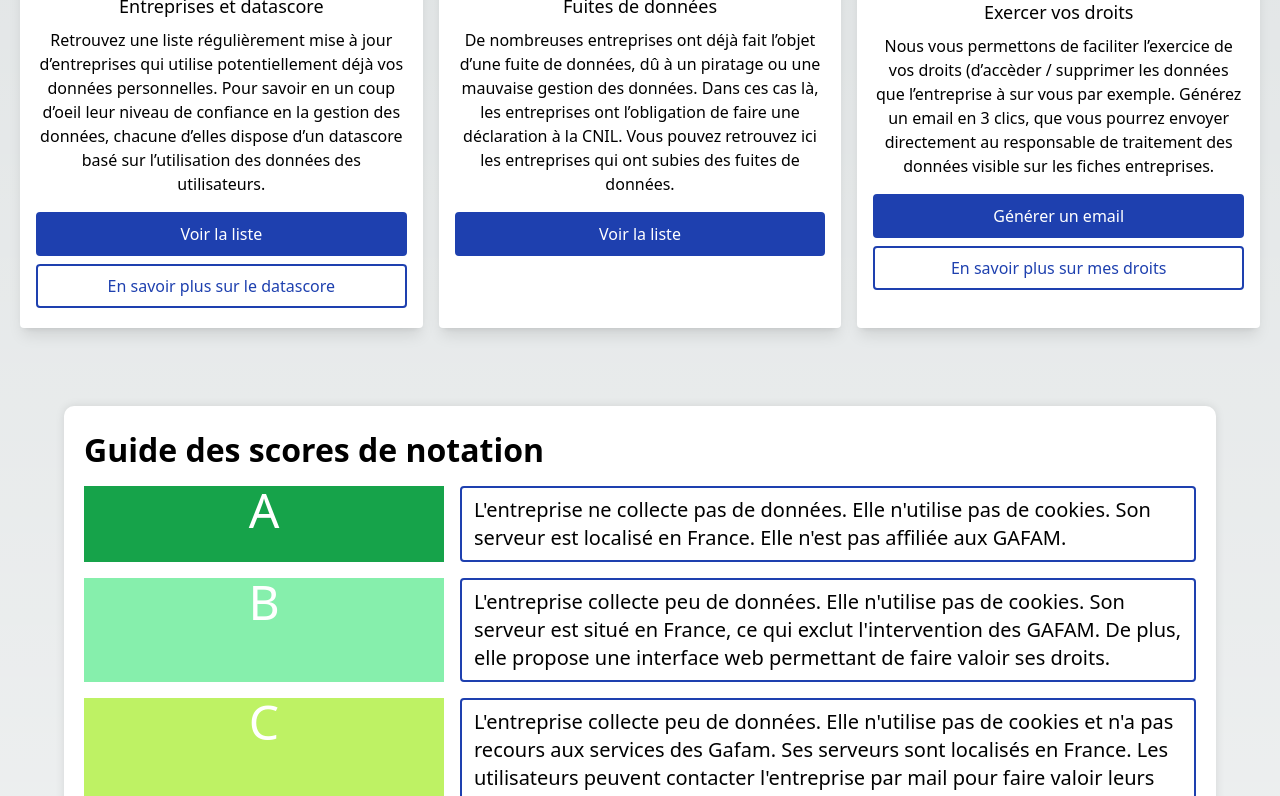
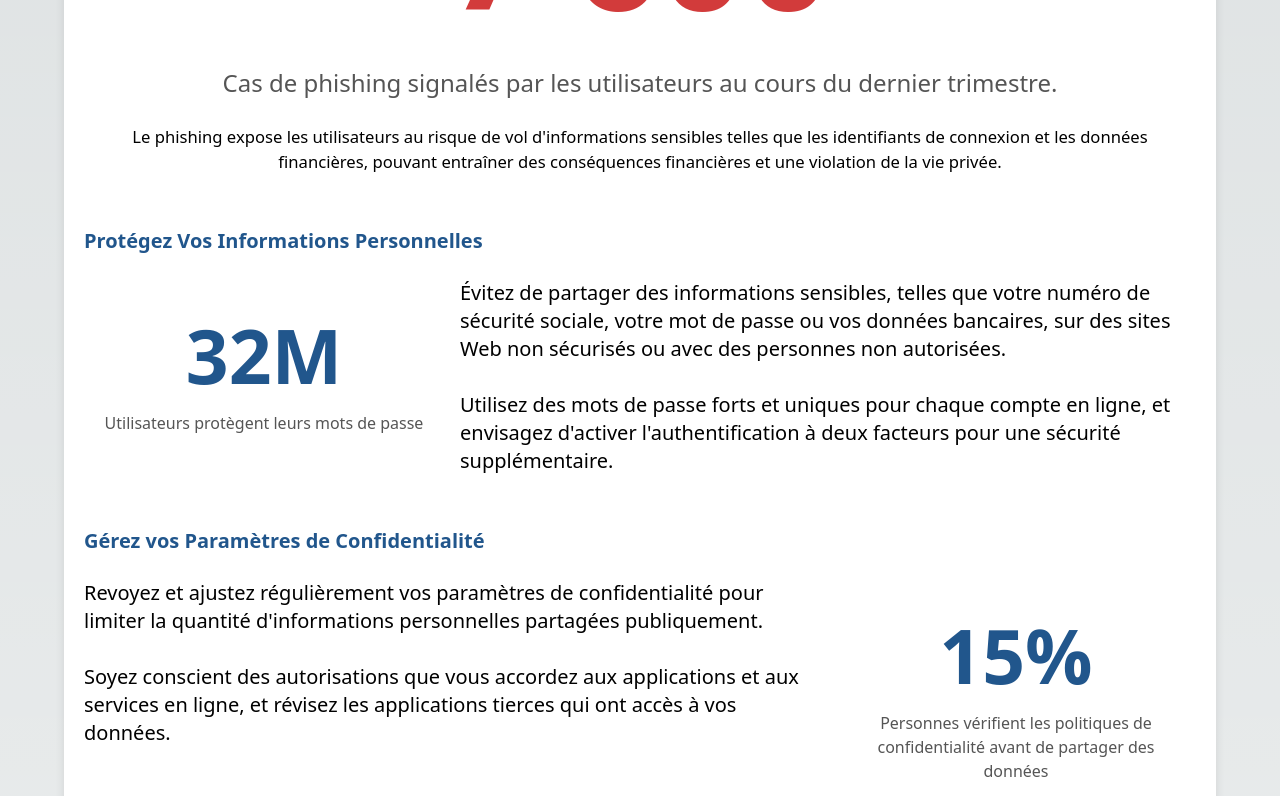
Before and after one commit to les-enovateurs/unlock-my-data, a Next.js app: page / in a window 1280 px wide. Shown: the part 1260-2056 px from the top of the page. Built offline with nearby package versions, Linux system fonts and the light colour scheme.

Commit message:
Modifs Arnaud

```diff
--- a/components/stats.tsx
+++ b/components/stats.tsx
@@ -1,7 +1,146 @@
+export default function Stats() {
+  return (
+    <section className="sectionStats">
+      <div className="backgroundstats">
+        <h2 className="title">Statistiques</h2>
+        <div className="stat-item stat-background-blue">
+          <div className="main-stat-number">7 600</div>
+          <div className="main-stat-description">
+            Cas de phishing signalés par les utilisateurs au cours du dernier
+            trimestre.
+          </div>
+          <br />
+          <p>
+            Le phishing expose les utilisateurs au risque de vol d'informations
+            sensibles telles que les identifiants de connexion et les données
+            financières, pouvant entraîner des conséquences financières et une
+            violation de la vie privée.
+          </p>
+        </div>
+        <h3 className="text-xl font-bold item-h3">
+          Protégez Vos Informations Personnelles
+        </h3>
+        <br />
+        <div className="grid grid-cols-3 gap-4">
+          <div className="stat-item stat-background-blue">
+            <div className="stat-number">32M</div>
+            <div className="stat-description">
+              Utilisateurs protègent leurs mots de passe
+            </div>
+          </div>
+          <div className="col-span-2">
+            <div className="flex justify-center align-middle text-xl">
+              <ul>
+                <li>
+                  Évitez de partager des informations sensibles, telles que
+                  votre numéro de sécurité sociale, votre mot de passe ou vos
+                  données bancaires, sur des sites Web non sécurisés ou avec des
+                  personnes non autorisées.
+                </li>
+                <br />
+                <li>
+                  Utilisez des mots de passe forts et uniques pour chaque compte
+                  en ligne, et envisagez d'activer l'authentification à deux
+                  facteurs pour une sécurité supplémentaire.
+                </li>
+              </ul>
+            </div>
+          </div>
+        </div>
+        <br />
+        <h3 className="text-xl font-bold item-h3">
+          <br />
+          Gérez vos Paramètres de Confidentialité
+        </h3>
+        <br />
+        <div className="grid grid-cols-3 gap-4">
+          <div className="col-span-2">
+            <div className="flex justify-center align-middle text-xl">
+              <ul>
+                <li>
+                  Revoyez et ajustez régulièrement vos paramètres de
+                  confidentialité pour limiter la quantité d'informations
+                  personnelles partagées publiquement.
+                </li>
+                <br />
+                <li>
+                  Soyez conscient des autorisations que vous accordez aux
+                  applications et aux services en ligne, et révisez les
+                  applications tierces qui ont accès à vos données.
+                </li>
+              </ul>
+            </div>
+          </div>
+          <div className="col-span-1">
+            <div className="stat-container">
+              <div className="stat-item stat-background-blue">
+                <div className="stat-number">15%</div>
+                <div className="stat-description">
+                  Personnes vérifient les politiques de confidentialité avant de
+                  partager des données
+                </div>
+              </div>
+            </div>
+          </div>
+        </div>
+      </div>
+      <style>{`
+            .sectionStats {
+                display: flex;
+                flex-direction: column;
+                align-items: center;
 
-export default function Stats() {
-    return (
-        <section>
-        </section>
-    );
+            }
+
+                .backgroundstats {
+                    width: 90%;
+                    max-width: 1280px;
+                    margin-top: 3%;
+                    padding: 20px;
+                    background-color: #fff;
+                    border-radius: 10px;
+                    box-shadow: 0 0 10px rgba(0, 0, 0, 0.1);
+                }
+
+                .stat-container {
+                    display: flex;
+                    justify-content: space-around;
+                    align-items: center;
+                    margin-bottom: 20px;
+                }
+
+                .stat-item {
+                    text-align: center;
+                    padding: 20px;
+                }
+
+                .main-stat-number {
+                    font-size: 150px;
+                    font-weight: bold;
+                    color: #d23b3b;
+                }
+
+                .main-stat-description {
+                    font-size: 24px;
+                    color: #555;
+                }
+
+                .stat-number {
+                    font-size: 75px;
+                    font-weight: bold;
+                    color: #21568c;
+                }
+
+
+                .stat-description {
+                    font-size: 16px;
+                    color: #555;
+                }
+                .item-h3 {
+                    color: #21568c;
+                }
+
+            `}</style>
+    </section>
+  );
 }
```
